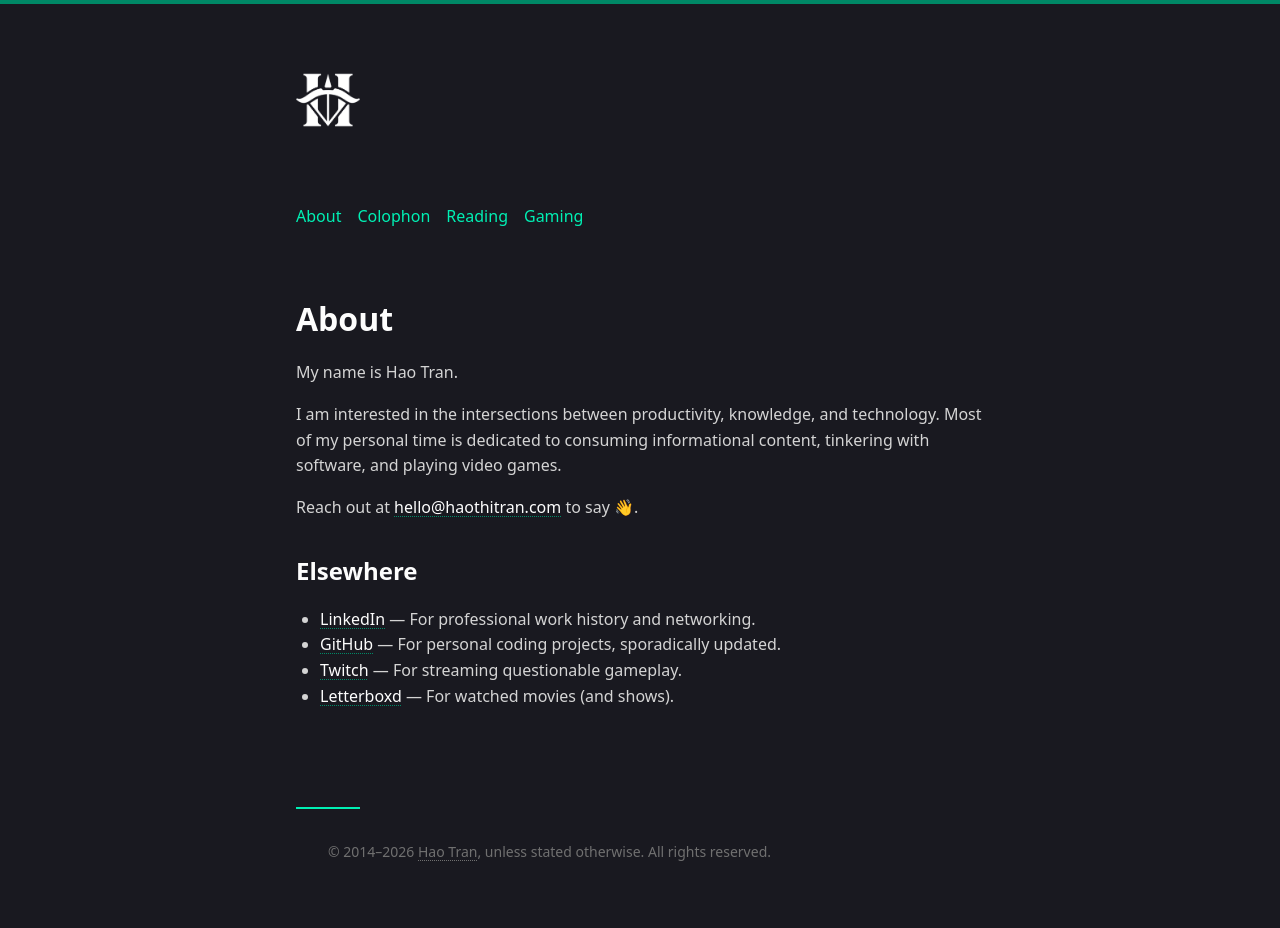
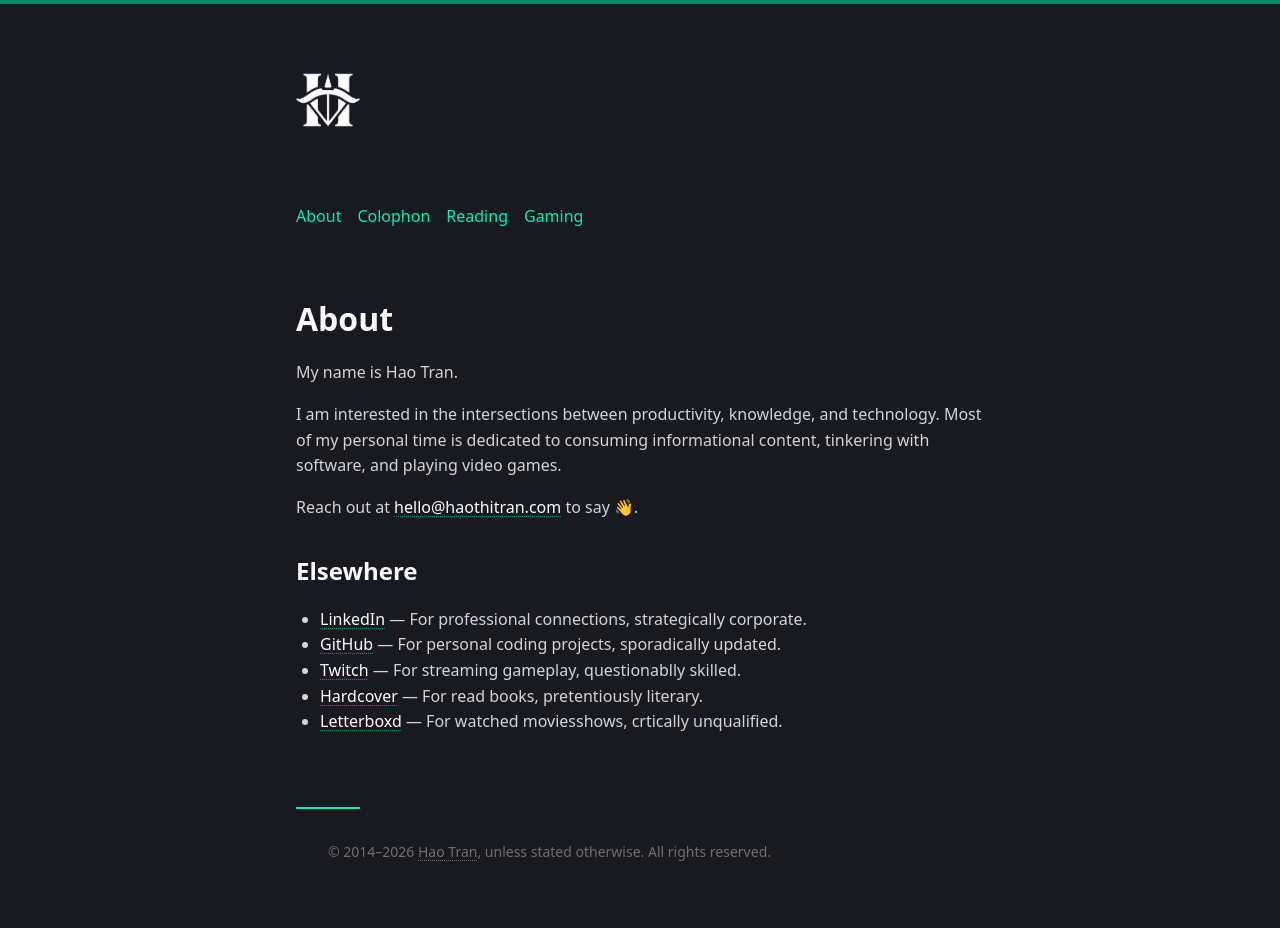
Before and after one commit to KlazHTT/personal-website, a Jekyll site: the page built from pages/about.md, in a window 1280 px wide. Built offline with Jekyll 4.4.1, drawn with Linux system fonts in a browser that asks for light colours.

Commit message:
Add Hardcover profile link

```diff
--- a/pages/about.md
+++ b/pages/about.md
@@ -12,7 +12,8 @@ Reach out at [hello@haothitran.com](mailto:hello@haothitran.com) to say 👋.
 
 ## Elsewhere
 
-- [LinkedIn](https://www.linkedin.com/in/haothitran/) — For professional work history and networking.
+- [LinkedIn](https://www.linkedin.com/in/haothitran/) — For professional connections, strategically corporate.
 - [GitHub](https://github.com/KlazHTT) — For personal coding projects, sporadically updated.
-- [Twitch](https://www.twitch.tv/klazhtt) — For streaming questionable gameplay.
-- [Letterboxd](https://letterboxd.com/klazhtt/films/) — For watched movies (and shows).
+- [Twitch](https://www.twitch.tv/klazhtt) — For streaming gameplay, questionablly skilled.
+- [Hardcover](https://hardcover.app/@klazhtt/stats) — For read books, pretentiously literary.
+- [Letterboxd](https://letterboxd.com/klazhtt/films/) — For watched moviesshows, crtically unqualified.
```
